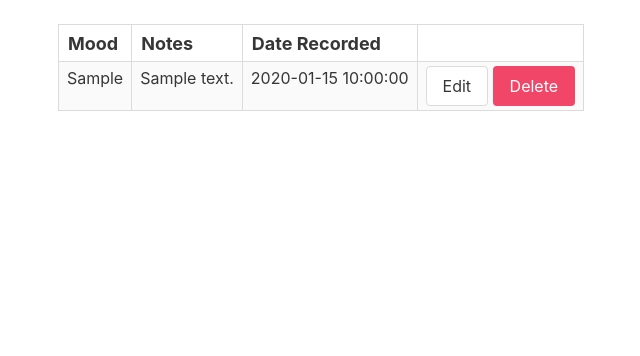
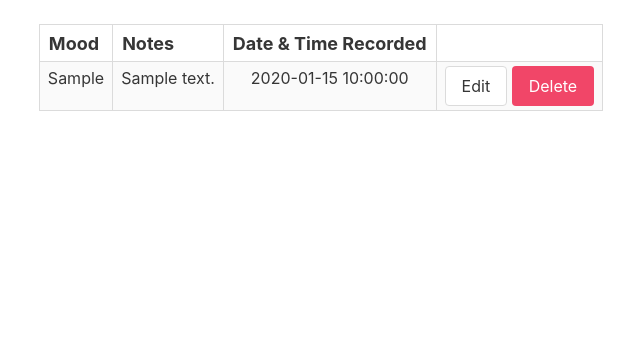
Before and after one commit to MMcGrath93/WebDevProjectMain, a PHP site: page /WebDevProject/viewMoods.php in a window 1280 px wide. Shown: the part 64-420 px from the top of the page, without its empty margins (319-959 px from the left). Run offline with PHP 8.4, Linux system fonts and the light colour scheme; the visitor is signed in with stand-in values (Sample User, id 1); tables that the repository leaves empty or names only in its code hold one stand-in row (values such as "Sample post").

Commit message:
date and time label changed

```diff
--- a/viewMoods.php
+++ b/viewMoods.php
@@ -44,7 +44,7 @@ $id = $_SESSION['id'];
                 echo '<tr>
                     <th class="has-background-white">Mood</th>
                     <th class="has-background-white">Notes</th>
-                    <th class="has-background-white">Date Recorded</th>
+                    <th class="has-background-white">Date & Time Recorded</th>
                     <th class="has-background-white"></th>
                     </tr>';
 
```
